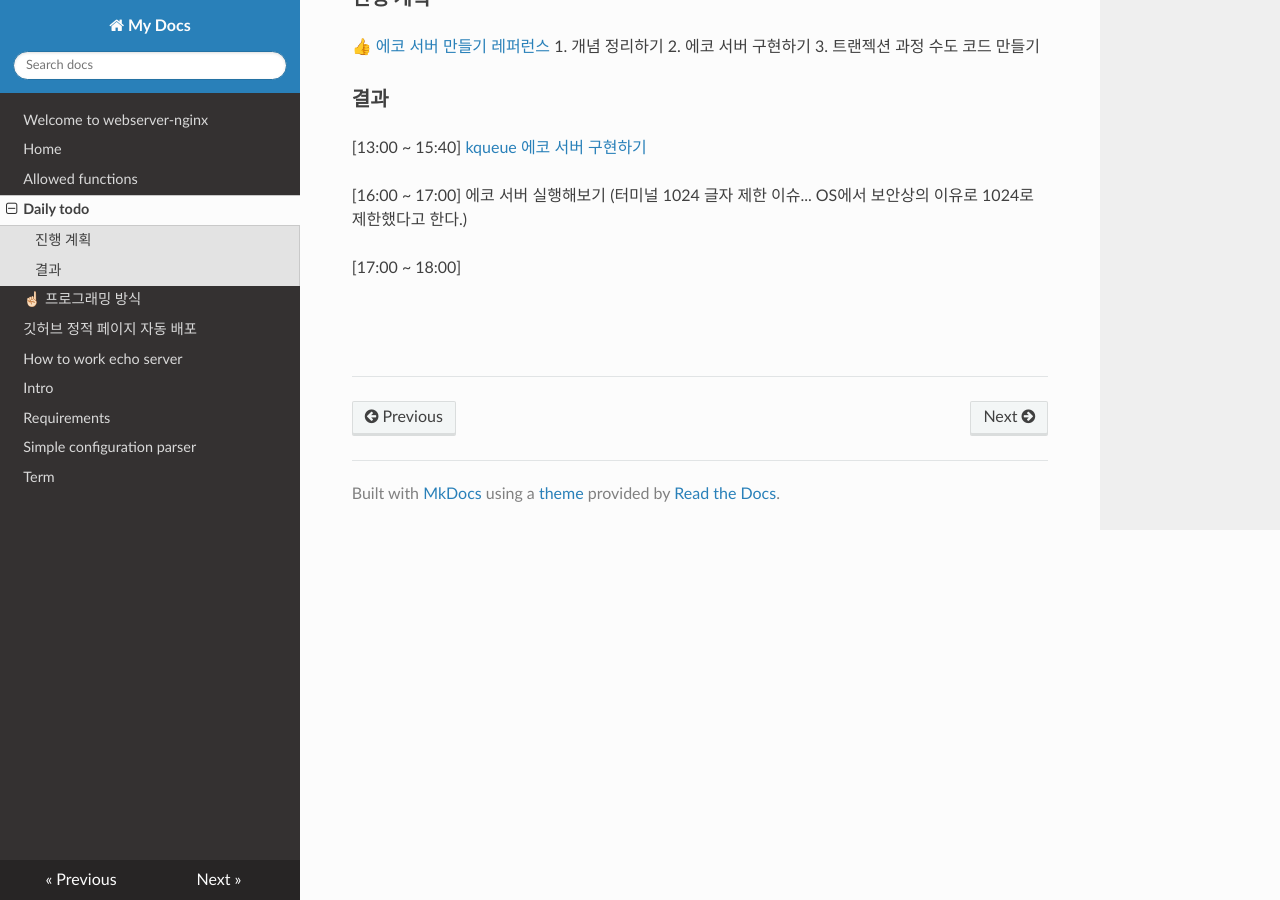
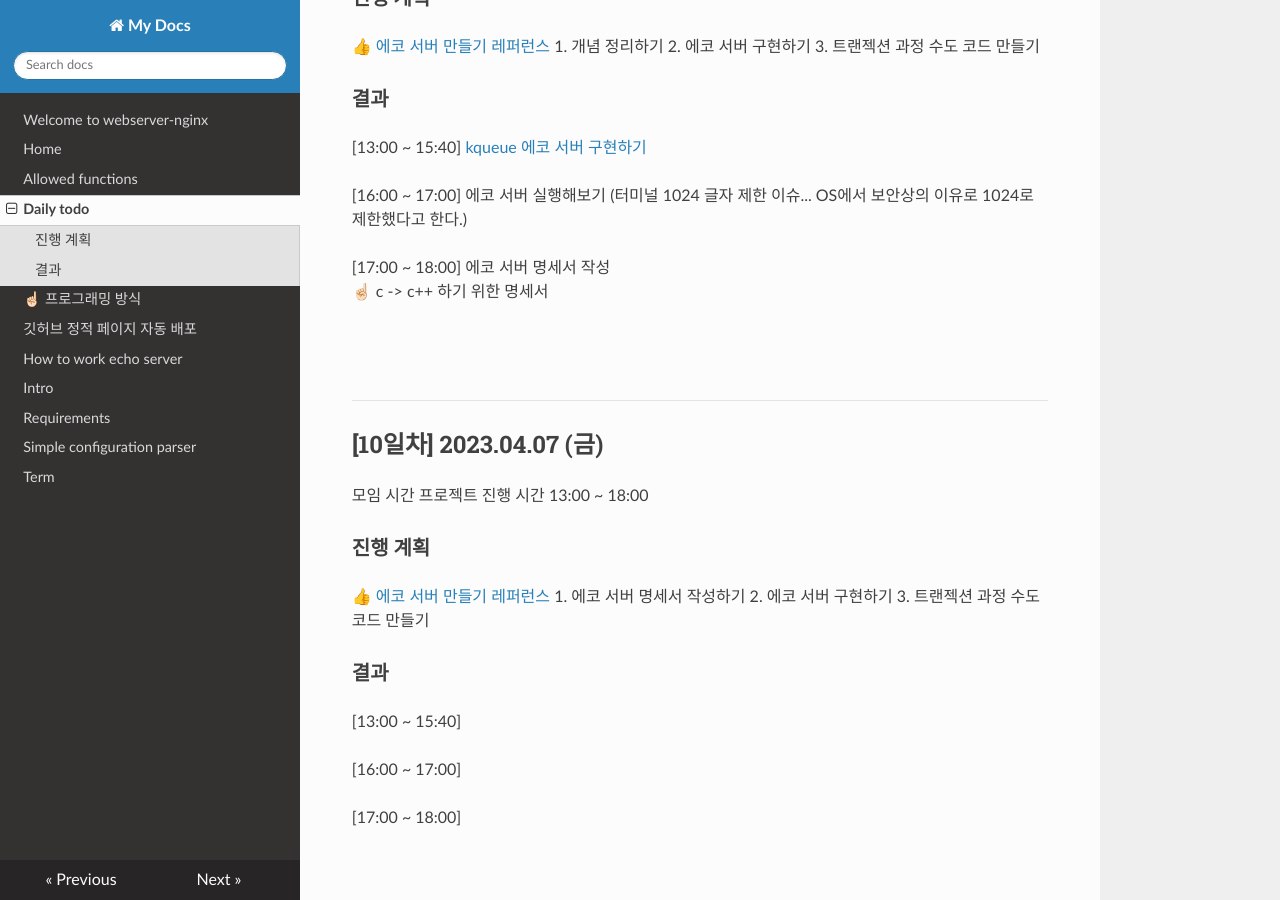
Before and after one commit to JaeHwan-s-WebServeClass/webserver-nginx, an MkDocs documentation site: the page built from docs/docs/daily-todo.md, in a window 1280 px wide and 900 px high, scrolled down 4073 px. Built offline with MkDocs 1.6.1, drawn with Linux system fonts in a browser that asks for light colours; nearby versions of some CDN libraries.

Commit message:
docs: add to-do-list

```diff
--- a/docs/docs/daily-todo.md
+++ b/docs/docs/daily-todo.md
@@ -172,6 +172,30 @@
 
 [16:00 ~ 17:00] 에코 서버 실행해보기 (터미널 1024 글자 제한 이슈... OS에서 보안상의 이유로 1024로 제한했다고 한다.)
 
+[17:00 ~ 18:00] 에코 서버 명세서 작성 <br>
+☝🏻 c -> c++ 하기 위한 명세서
+
+<br>
+<br>
+
+***
+
+## [10일차] 2023.04.07 (금)
+모임 시간
+프로젝트 진행 시간
+13:00 ~ 18:00
+
+### 진행 계획
+👍 [에코 서버 만들기 레퍼런스](https://github.com/JaeHwan-s-WebServeClass/webserver-nginx/issues/1)
+1. 에코 서버 명세서 작성하기
+2. 에코 서버 구현하기
+3. 트랜젝션 과정 수도 코드 만들기
+
+### 결과
+[13:00 ~ 15:40]
+
+[16:00 ~ 17:00]
+
 [17:00 ~ 18:00]
 
 <br>
```
